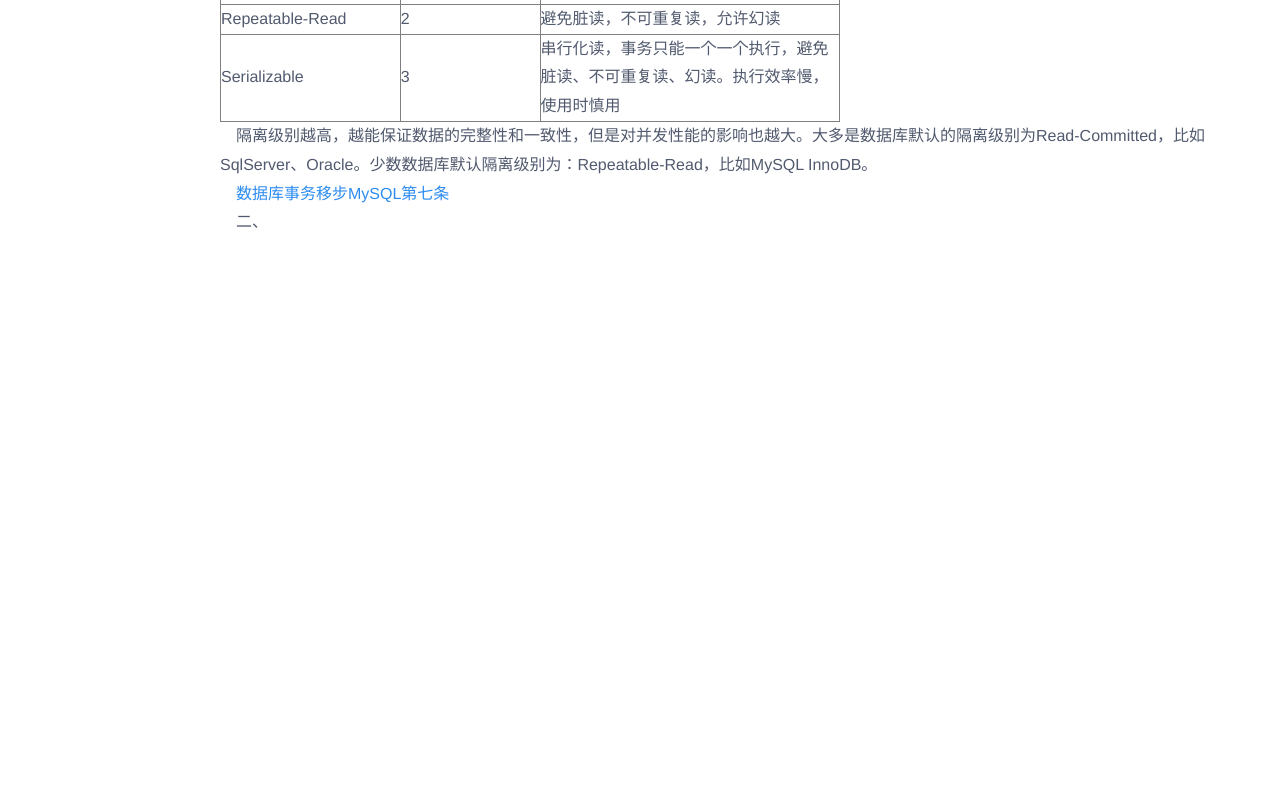
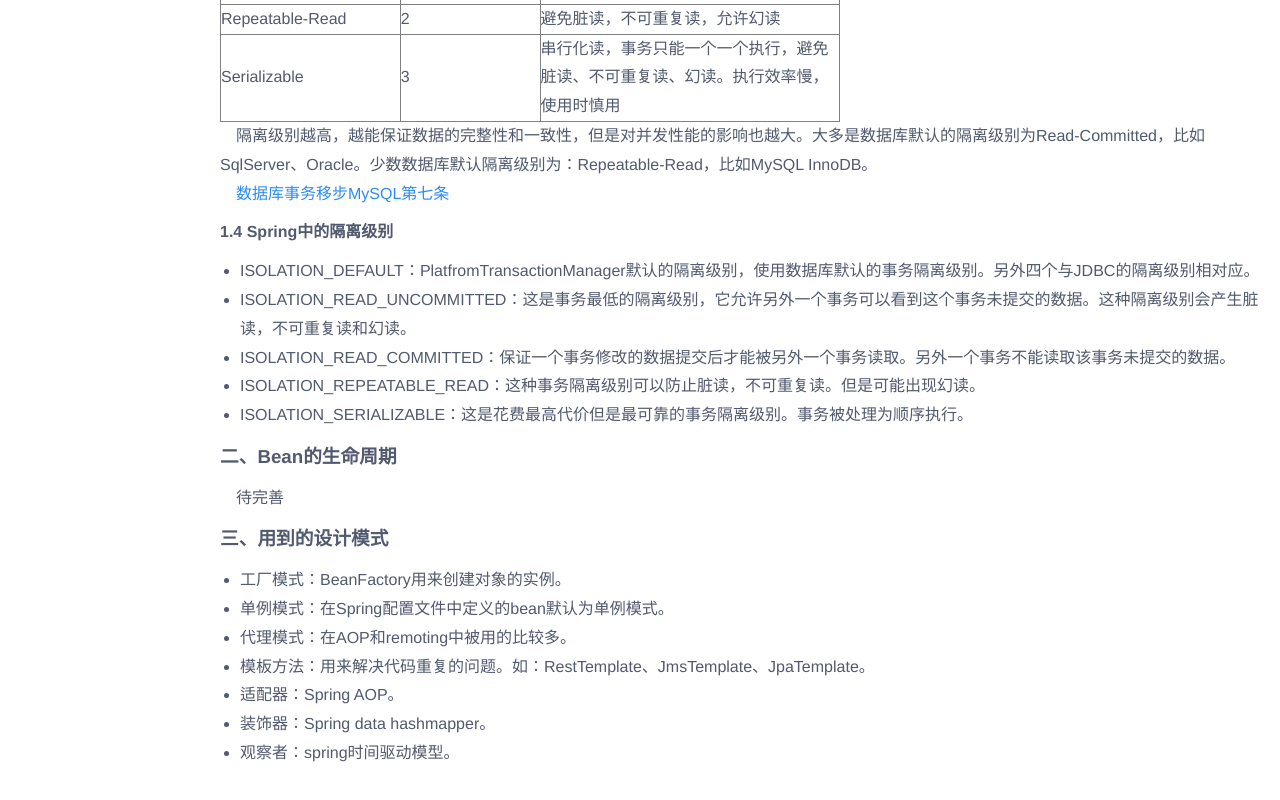
Before and after one commit to lixaviers/suyan-ms, a Vue app: page /#/spring in a window 1280 px wide. Shown: the part 1201-2001 px from the top of the page. Before the commit the page ends 1458 px from the top, so only its background shows below. Built offline with nearby package versions, Linux system fonts and the light colour scheme.

Commit message:
feat:page

```diff
--- a/src/views/page/spring.vue
+++ b/src/views/page/spring.vue
@@ -56,7 +56,27 @@
 </table>
 <p>隔离级别越高，越能保证数据的完整性和一致性，但是对并发性能的影响也越大。大多是数据库默认的隔离级别为Read-Committed，比如SqlServer、Oracle。少数数据库默认隔离级别为：Repeatable-Read，比如MySQL InnoDB。</p>
 <p><a href="https://lixaviers.github.io/suyan-ms/#/mysql" target="_blank" rel="noopener">数据库事务移步MySQL第七条</a></p>
-<p>二、</p>
+<h4>1.4 Spring中的隔离级别</h4>
+<ul>
+<li>ISOLATION_DEFAULT：PlatfromTransactionManager默认的隔离级别，使用数据库默认的事务隔离级别。另外四个与JDBC的隔离级别相对应。</li>
+<li>ISOLATION_READ_UNCOMMITTED：这是事务最低的隔离级别，它允许另外一个事务可以看到这个事务未提交的数据。这种隔离级别会产生脏读，不可重复读和幻读。</li>
+<li>ISOLATION_READ_COMMITTED：保证一个事务修改的数据提交后才能被另外一个事务读取。另外一个事务不能读取该事务未提交的数据。</li>
+<li>ISOLATION_REPEATABLE_READ：这种事务隔离级别可以防止脏读，不可重复读。但是可能出现幻读。</li>
+<li>ISOLATION_SERIALIZABLE：这是花费最高代价但是最可靠的事务隔离级别。事务被处理为顺序执行。</li>
+</ul>
+<h3>二、Bean的生命周期</h3>
+<p>待完善</p>
+<h3>三、用到的设计模式</h3>
+<ul>
+<li>工厂模式：BeanFactory用来创建对象的实例。</li>
+<li>单例模式：在Spring配置文件中定义的bean默认为单例模式。</li>
+<li>代理模式：在AOP和remoting中被用的比较多。</li>
+<li>模板方法：用来解决代码重复的问题。如：RestTemplate、JmsTemplate、JpaTemplate。</li>
+<li>适配器：Spring AOP。</li>
+<li>装饰器：Spring data hashmapper。</li>
+<li>观察者：spring时间驱动模型。</li>
+</ul>
+<p>&nbsp;</p>
     </div>
 </template>
 
```
